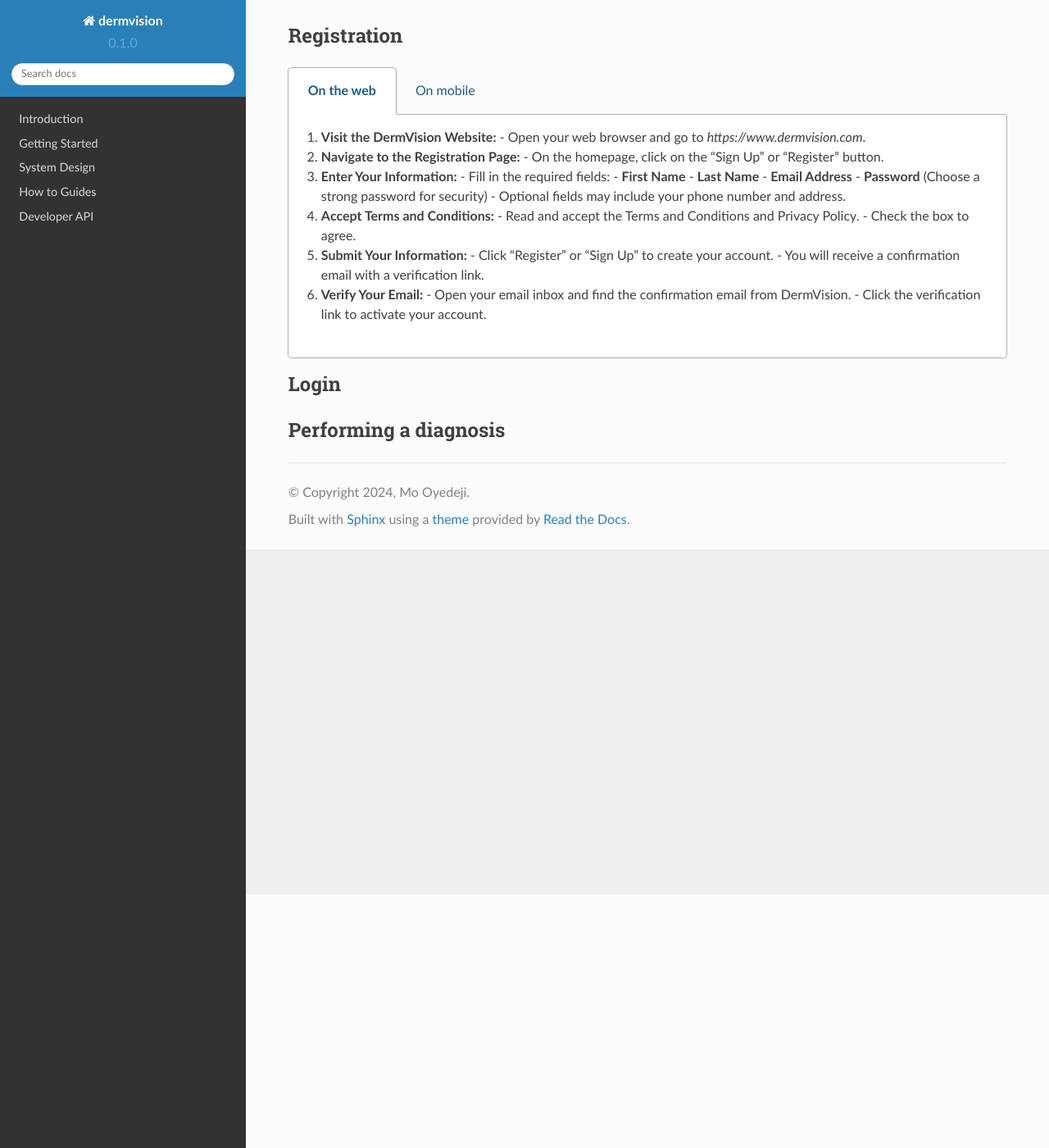
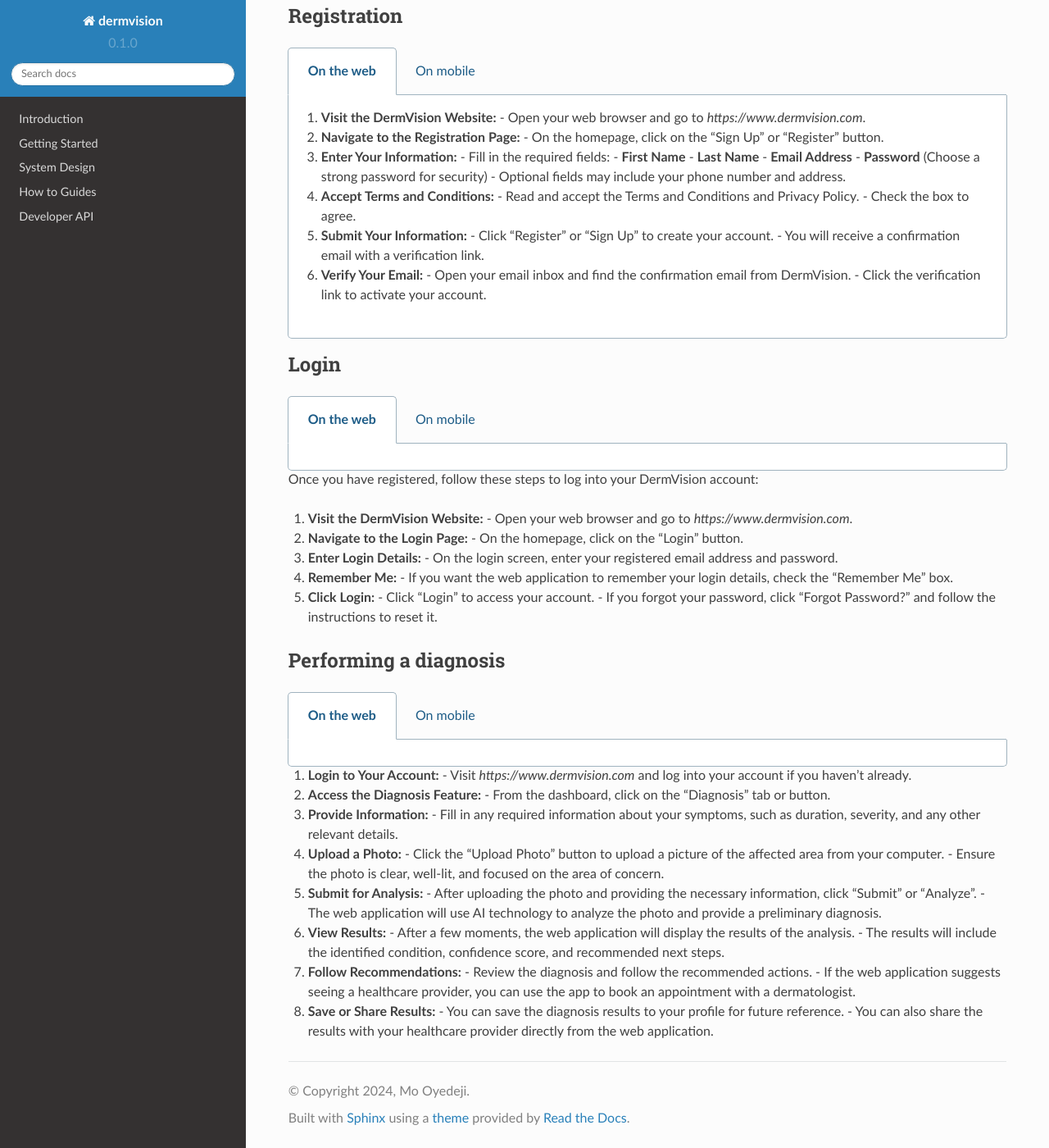
Before and after one commit to mojeedoyedeji/dermvision.docs, a Sphinx documentation site: the page built from docs/source/_sections/how-to-guides/users.rst, in a window 1280 px wide and 1400 px high, scrolled down 309 px. Shown: the whole window at 82% size. Built offline with Sphinx 7.4.7 and the Read the Docs theme 2.0.0, drawn with Linux system fonts in a browser that asks for light colours; some of the changed text lies outside the part shown.

Commit message:
how to section

```diff
--- a/docs/source/_sections/how-to-guides/users.rst
+++ b/docs/source/_sections/how-to-guides/users.rst
@@ -49,6 +49,68 @@
 Login
 -----
 
+.. tabs::
+
+   .. tab:: On the web
+
+   Once you have registered, follow these steps to log into your DermVision account:
+
+   1. **Visit the DermVision Website:**
+      - Open your web browser and go to `https://www.dermvision.com`.
+
+   2. **Navigate to the Login Page:**
+      - On the homepage, click on the "Login" button.
+
+   3. **Enter Login Details:**
+      - On the login screen, enter your registered email address and password.
+
+   4. **Remember Me:**
+      - If you want the web application to remember your login details, check the "Remember Me" box.
+
+   5. **Click Login:**
+      - Click "Login" to access your account.
+      - If you forgot your password, click "Forgot Password?" and follow the instructions to reset it.
+
+
+   .. tab:: On mobile
+
 
 Performing a diagnosis
 ----------------------
+
+.. tabs::
+
+   .. tab:: On the web
+
+   1. **Login to Your Account:**
+      - Visit `https://www.dermvision.com` and log into your account if you haven’t already.
+
+   2. **Access the Diagnosis Feature:**
+      - From the dashboard, click on the "Diagnosis" tab or button.
+
+   3. **Provide Information:**
+      - Fill in any required information about your symptoms, such as duration, severity, and any other relevant details.
+
+   4. **Upload a Photo:**
+      - Click the "Upload Photo" button to upload a picture of the affected area from your computer.
+      - Ensure the photo is clear, well-lit, and focused on the area of concern.
+
+   5. **Submit for Analysis:**
+      - After uploading the photo and providing the necessary information, click "Submit" or "Analyze".
+      - The web application will use AI technology to analyze the photo and provide a preliminary diagnosis.
+
+   6. **View Results:**
+      - After a few moments, the web application will display the results of the analysis.
+      - The results will include the identified condition, confidence score, and recommended next steps.
+
+   7. **Follow Recommendations:**
+      - Review the diagnosis and follow the recommended actions.
+      - If the web application suggests seeing a healthcare provider, you can use the app to book an appointment with a dermatologist.
+
+   8. **Save or Share Results:**
+      - You can save the diagnosis results to your profile for future reference.
+      - You can also share the results with your healthcare provider directly from the web application.
+
+
+
+   .. tab:: On mobile
```
Also changed, not shown: other parts of docs/source/_sections/how-to-guides/users.rst (+4 -4 lines).
